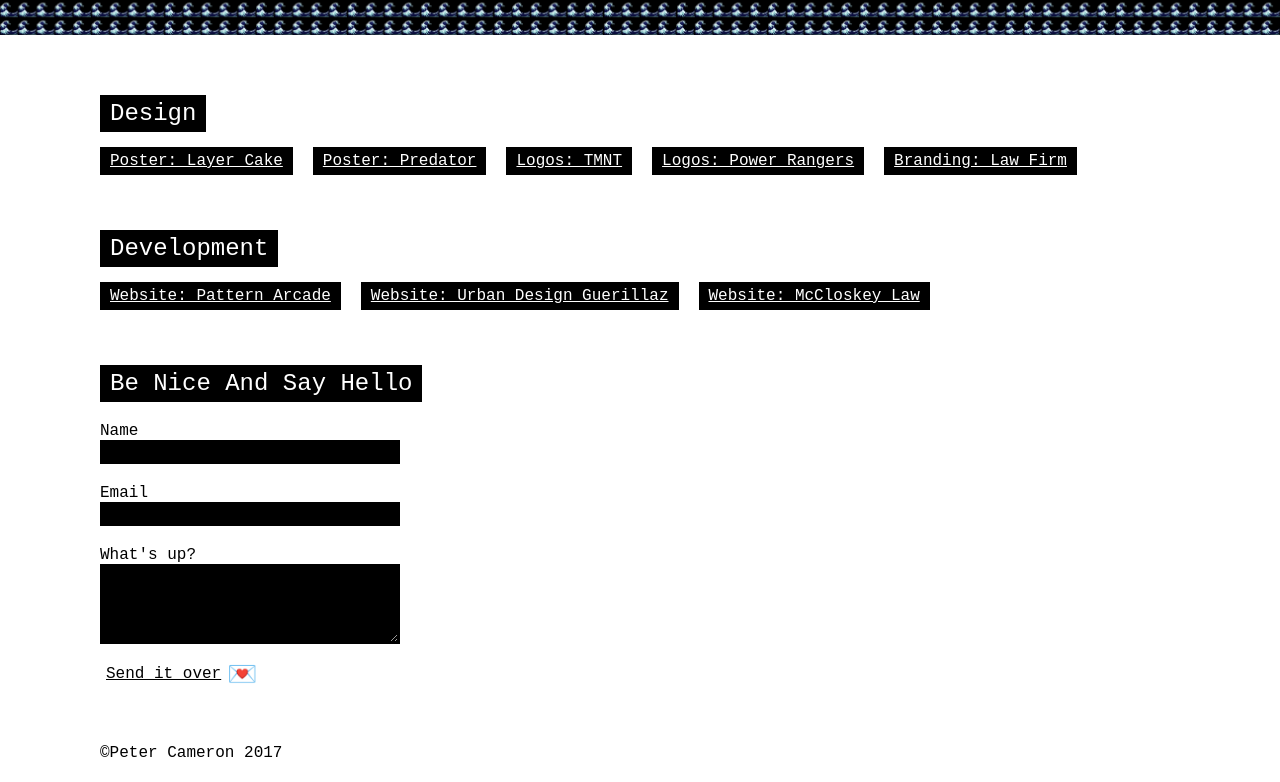
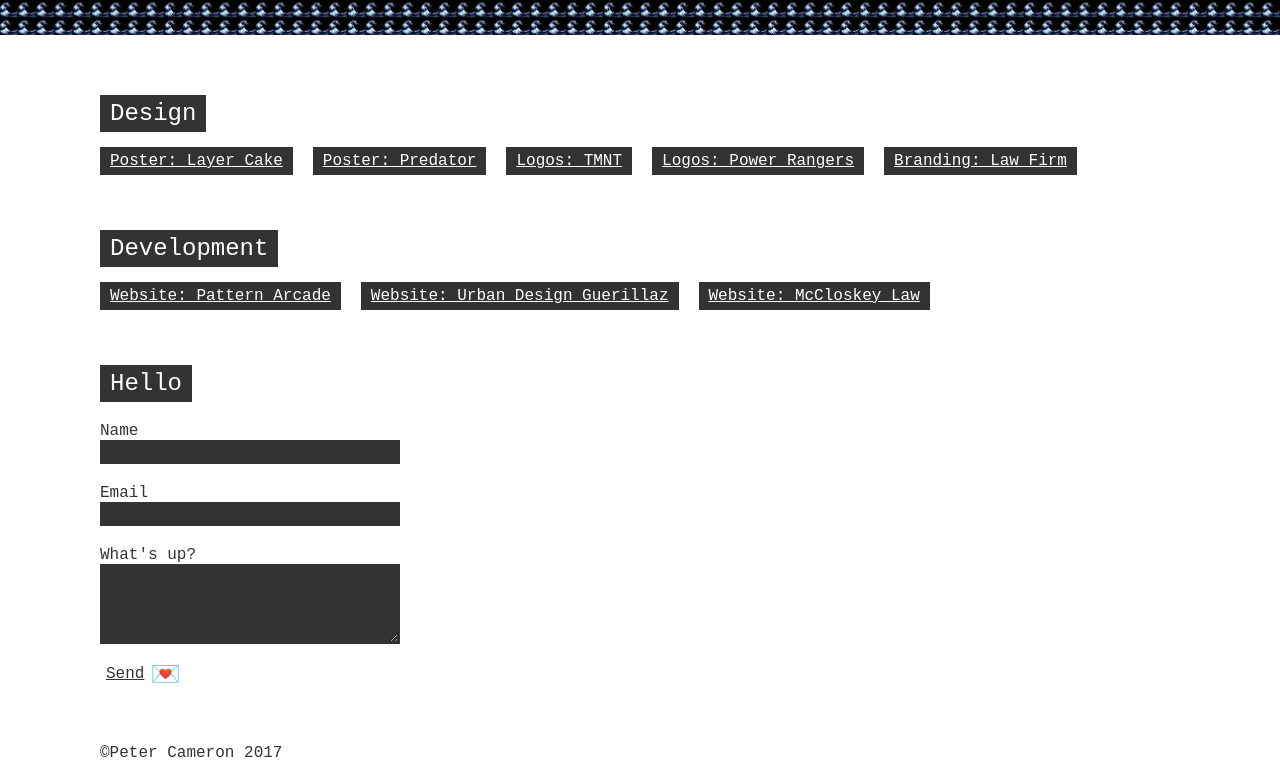
Before and after one commit to pcsandford/alf-pogs, a website: page index.html in a window 1280 px wide. Shown: the part 765-1547 px from the top of the page. Drawn offline with Linux system fonts and the light colour scheme; a web font is replaced by a local one.

Commit message:
adding image, changing title, changing text and twitter link

```diff
--- a/index.html
+++ b/index.html
@@ -2,7 +2,7 @@
 <html lang="en">
 <head>
   <meta charset="UTF-8">
-  <title>Cameron Codes</title>
+  <title>Peter Cameron | Designer | Developer</title>
 
   <!-- Stylesheets -->
   <link rel="stylesheet" href="build/css/styles.min.css">
@@ -24,7 +24,7 @@
         <ul>
           <li><a href="#work">Work</a></li>
           <li><a href="#contact">Contact</a></li>
-          <li><a href="https://twitter.com/share" target="_blank" class="twitter-share-button" data-text="your website is weird @cameroncodes" data-via="cameroncodes" data-show-count="false">Twitter</a></li>
+          <li><a href="https://twitter.com/cameroncodes" target="_blank" class="twitter-share-button">Twitter</a></li>
         </ul>
       </nav>
     </section>
@@ -37,7 +37,7 @@
           <li><a href="#" data-image="poster-predator.png" data-alt="Predator poster">Poster: Predator</a></li>
           <li><a href="#" data-image="tmnt.png" data-alt="Teenage Mutant Ninja Turtles logos">Logos: TMNT</a></li>
           <li><a href="#" data-image="power-rangers.png" data-alt="Power Rangers logos">Logos: Power Rangers</a></li>
-          <li><a href="#">Branding: Law Firm</a></li>
+          <li><a href="#" data-image="branding.png" data-alt="Law Firm Microsite">Branding: Law Firm</a></li>
         </ul>
       </div>
     </section>
@@ -52,7 +52,7 @@
       </div>
     </section>
     <section class="contact" id="contact">
-      <h2>Be Nice And Say Hello</h2>
+      <h2>Hello</h2>
       <form id="contact-form" action="POST">
         <label for="name">Name</label>
         <input id="name" class="input--text input--name" type="text" name="name">
@@ -60,7 +60,7 @@
         <input class="input--text input--email" type="text" name="email">
         <label for="message">What's up?</label>
         <textarea class="input--text input--message" rows="4" cols="50" name="message"></textarea>
-        <button id="contact-form__submit" type="submit">Send it over</button>
+        <button id="contact-form__submit" type="submit">Send</button>
       </form>
     </section>
     <footer>
--- a/package.json
+++ b/package.json
@@ -21,7 +21,7 @@
     "gulp-imagemin": "^3.0.1",
     "gulp-plumber": "^1.0.1",
     "gulp-rename": "^1.2.2",
-    "gulp-sass": "^2.1.1",
+    "gulp-sass": "^3.1.0",
     "gulp-sourcemaps": "^1.6.0",
     "gulp-uglify": "^1.5.4"
   }
--- a/src/css/_mixins.scss
+++ b/src/css/_mixins.scss
@@ -2,7 +2,7 @@
 
 /* Colours */
 $white: #FFF;
-$black: #000;
+$black: #333;
 $lime: #03FD06;
 $pink: #ED058F;
 $purple: #EA0FEA;
```
Also changed, not shown: build/css/styles.min.css, build/images/branding.png (added), src/images/branding.png (added), 1 other file.
